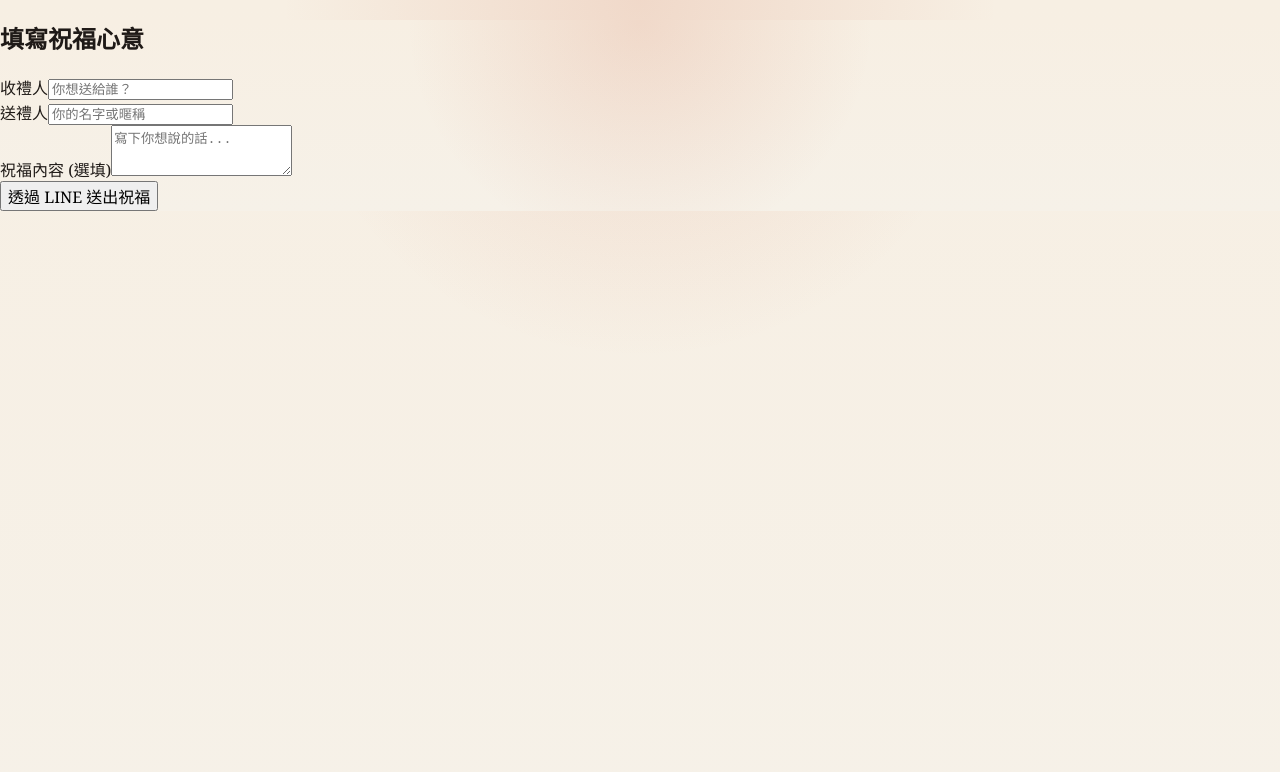
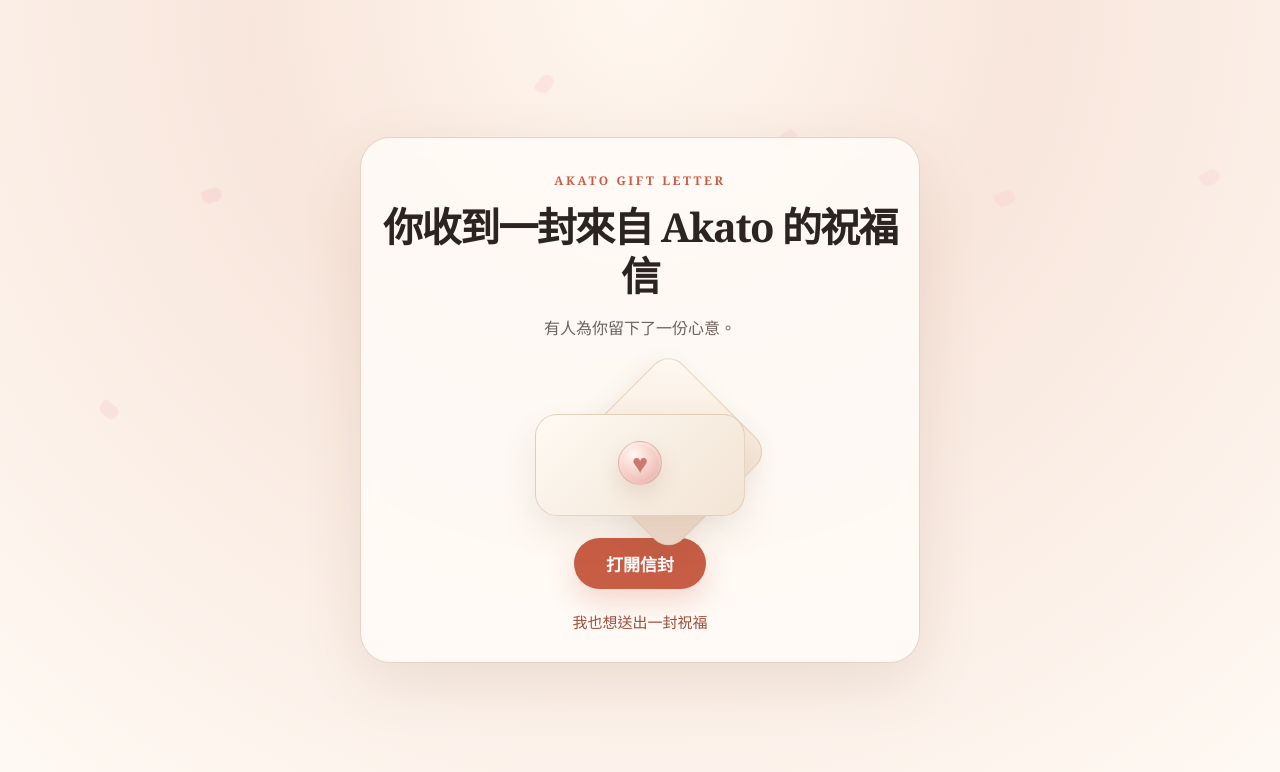
Before and after one commit to akto0301-source/akato-digital-gift-lottery, a Next.js app: page /letter in a window 1280 px wide. Shown: the top 772 px of the page. Built offline with nearby package versions, Linux system fonts and the light colour scheme.

Commit message:
Refactor GiftEntryPanel to LetterPage component

```diff
--- a/app/letter/page.tsx
+++ b/app/letter/page.tsx
@@ -1,93 +1,379 @@
 "use client";
 
-import React, { useState } from 'react';
+import Link from "next/link";
+import { useEffect, useMemo, useState } from "react";
 
-export default function GiftEntryPanel() {
-  // 定義表單狀態
-  const [from, setFrom] = useState('');
-  const [to, setTo] = useState('');
-  const [message, setMessage] = useState('');
+export default function LetterPage() {
+  const [isOpened, setIsOpened] = useState(false);
+  const [fromName, setFromName] = useState("");
+  const [toName, setToName] = useState("");
 
-  // 處理 LINE 分享的完整邏輯
-  const handleLineShare = () => {
-    // 1. 使用 URLSearchParams 安全處理參數與編碼，避免出現 undefined
-    const params = new URLSearchParams();
+  useEffect(() => {
+    const params = new URLSearchParams(window.location.search);
+    setFromName(params.get("from")?.trim() || "");
+    setToName(params.get("to")?.trim() || "");
+  }, []);
 
-    // 2. 從表單狀態讀取送禮人與收禮人，並去除前後空白
-    if (from) params.append('from', from.trim());
-    if (to) params.append('to', to.trim());
-
-    // 3. 組裝乾淨的收禮信封網址 (不再傳遞 message，直接指向 /letter)
-    const queryString = params.toString();
-    const letterUrl = `https://gift.akato.net/letter${queryString ? '?' + queryString : ''}`;
-
-    // 4. 組合乾淨的 LINE 分享文字
-    const shareText = `你收到一封來自 Akato 的祝福信 ✉️\n\n點開信封：\n${letterUrl}`;
-
-    // 5. 再次 encode 整個訊息並開啟 LINE 分享連結
-    const lineUrl = `https://line.me/R/msg/text/?${encodeURIComponent(shareText)}`;
-    window.open(lineUrl, '_blank');
-  };
+  const petals = useMemo(
+    () => [
+      { left: "8%", delay: "0s", duration: "11s", scale: 0.8, opacity: 0.45 },
+      { left: "16%", delay: "2s", duration: "13s", scale: 1, opacity: 0.55 },
+      { left: "24%", delay: "5s", duration: "12s", scale: 0.7, opacity: 0.38 },
+      { left: "33%", delay: "1s", duration: "14s", scale: 1.15, opacity: 0.48 },
+      { left: "42%", delay: "4s", duration: "10s", scale: 0.75, opacity: 0.42 },
+      { left: "51%", delay: "6s", duration: "15s", scale: 1, opacity: 0.5 },
+      { left: "61%", delay: "3s", duration: "12s", scale: 0.9, opacity: 0.42 },
+      { left: "70%", delay: "7s", duration: "14s", scale: 1.18, opacity: 0.48 },
+      { left: "78%", delay: "2.5s", duration: "11s", scale: 0.72, opacity: 0.4 },
+      { left: "87%", delay: "5.5s", duration: "13s", scale: 1, opacity: 0.5 },
+      { left: "94%", delay: "1.5s", duration: "16s", scale: 0.85, opacity: 0.36 },
+      { left: "12%", delay: "8s", duration: "15s", scale: 1.1, opacity: 0.42 },
+      { left: "46%", delay: "9s", duration: "16s", scale: 0.68, opacity: 0.35 },
+      { left: "66%", delay: "10s", duration: "13s", scale: 0.95, opacity: 0.44 },
+    ],
+    []
+  );
 
   return (
-    <div className="w-full max-w-md mx-auto p-8 bg-white/70 backdrop-blur-md rounded-2xl shadow-[0_8px_32px_rgba(139,133,128,0.05)] border border-[#D9C9B6]/40">
-      <h2 className="text-xl text-[#7A736E] mb-6 text-center font-medium tracking-[0.15em]">
-        填寫祝福心意
-      </h2>
+    <main style={styles.page}>
+      <div style={styles.petals} aria-hidden="true">
+        {petals.map((petal, index) => (
+          <span
+            key={index}
+            style={{
+              ...styles.petal,
+              left: petal.left,
+              opacity: petal.opacity,
+              transform: `scale(${petal.scale})`,
+              animationDelay: petal.delay,
+              animationDuration: petal.duration,
+            }}
+          />
+        ))}
+      </div>
 
-      <div className="space-y-5">
-        {/* 收禮人輸入框 */}
-        <div>
-          <label className="block text-[13px] text-[#A39B95] mb-1.5 tracking-widest">
-            收禮人
-          </label>
-          <input
-            type="text"
-            value={to}
-            onChange={(e) => setTo(e.target.value)}
-            placeholder="你想送給誰？"
-            className="w-full px-4 py-3.5 rounded-xl bg-white/80 border border-[#D9C9B6]/60 focus:outline-none focus:border-[#D9C9B6] focus:ring-1 focus:ring-[#D9C9B6]/50 text-[#7A736E] placeholder-[#A39B95]/50 transition-all text-[15px]"
+      <section style={styles.card}>
+        <p style={styles.kicker}>AKATO GIFT LETTER</p>
+
+        {toName ? <p style={styles.recipient}>給 {toName}</p> : null}
+
+        <h1 style={styles.title}>你收到一封來自 Akato 的祝福信</h1>
+
+        <p style={styles.subtitle}>有人為你留下了一份心意。</p>
+
+        <div
+          style={{
+            ...styles.envelope,
+            transform: isOpened ? "translateY(-8px)" : "translateY(0)",
+          }}
+        >
+          <div
+            style={{
+              ...styles.letterPaper,
+              opacity: isOpened ? 1 : 0,
+              transform: isOpened
+                ? "translate(-50%, -52px)"
+                : "translate(-50%, 8px)",
+            }}
           />
+
+          <div
+            style={{
+              ...styles.envelopeFlap,
+              transform: isOpened
+                ? "translateX(-50%) rotateX(58deg) rotate(45deg)"
+                : "translateX(-50%) rotate(45deg)",
+              opacity: isOpened ? 0.78 : 1,
+            }}
+          />
+
+          <div style={styles.envelopeBody}>
+            <div style={styles.foldLineLeft} />
+            <div style={styles.foldLineRight} />
+
+            <div
+              style={{
+                ...styles.heartSeal,
+                opacity: isOpened ? 0 : 1,
+                transform: isOpened
+                  ? "translate(-50%, -50%) scale(0.86)"
+                  : "translate(-50%, -50%) scale(1)",
+              }}
+            >
+              ♥
+            </div>
+          </div>
         </div>
 
-        {/* 送禮人輸入框 */}
-        <div>
-          <label className="block text-[13px] text-[#A39B95] mb-1.5 tracking-widest">
-            送禮人
-          </label>
-          <input
-            type="text"
-            value={from}
-            onChange={(e) => setFrom(e.target.value)}
-            placeholder="你的名字或暱稱"
-            className="w-full px-4 py-3.5 rounded-xl bg-white/80 border border-[#D9C9B6]/60 focus:outline-none focus:border-[#D9C9B6] focus:ring-1 focus:ring-[#D9C9B6]/50 text-[#7A736E] placeholder-[#A39B95]/50 transition-all text-[15px]"
-          />
-        </div>
+        {!isOpened ? (
+          <button style={styles.button} onClick={() => setIsOpened(true)}>
+            打開信封
+          </button>
+        ) : (
+          <div style={styles.messageBox}>
+            <p style={styles.message}>願今天的你，被溫柔地接住。</p>
+            <p style={styles.messageSmall}>
+              慢慢來也沒關係，這份祝福會陪你一下。
+            </p>
+            {fromName ? (
+              <p style={styles.sender}>來自 {fromName} 的祝福</p>
+            ) : null}
+          </div>
+        )}
 
-        {/* 祝福內容 (不帶入網址，純粹留存在面板或後續存檔使用) */}
-        <div>
-          <label className="block text-[13px] text-[#A39B95] mb-1.5 tracking-widest">
-            祝福內容 <span className="text-[11px] opacity-60">(選填)</span>
-          </label>
-          <textarea
-            value={message}
-            onChange={(e) => setMessage(e.target.value)}
-            placeholder="寫下你想說的話..."
-            rows={3}
-            className="w-full px-4 py-3.5 rounded-xl bg-white/80 border border-[#D9C9B6]/60 focus:outline-none focus:border-[#D9C9B6] focus:ring-1 focus:ring-[#D9C9B6]/50 text-[#7A736E] placeholder-[#A39B95]/50 transition-all resize-none text-[15px]"
-          />
-        </div>
+        <Link href="/" style={styles.homeLink}>
+          我也想送出一封祝福
+        </Link>
+      </section>
 
-        {/* LINE 分享按鈕 */}
-        <div className="pt-4">
-          <button
-            onClick={handleLineShare}
-            className="w-full py-4 rounded-full bg-[#7A9B7A] text-white text-[15px] font-medium tracking-[0.2em] hover:bg-[#688768] active:scale-[0.98] transition-all duration-300 shadow-sm flex items-center justify-center gap-2"
-          >
-            透過 LINE 送出祝福
-          </button>
-        </div>
-      </div>
-    </div>
+      <style jsx>{`
+        @keyframes fall {
+          0% {
+            transform: translateY(-36px) rotate(0deg);
+          }
+          100% {
+            transform: translateY(112vh) rotate(260deg);
+          }
+        }
+
+        @keyframes fadeUp {
+          0% {
+            opacity: 0;
+            transform: translateY(18px);
+          }
+          100% {
+            opacity: 1;
+            transform: translateY(0);
+          }
+        }
+
+        @media (max-width: 520px) {
+          main {
+            padding: 24px 14px !important;
+            align-items: flex-start !important;
+          }
+        }
+      `}</style>
+    </main>
   );
 }
+
+const styles: Record<string, React.CSSProperties> = {
+  page: {
+    minHeight: "100vh",
+    padding: "42px 20px",
+    display: "flex",
+    alignItems: "center",
+    justifyContent: "center",
+    background:
+      "radial-gradient(circle at top, #fff7ef 0%, #f8e6dc 38%, #fffaf4 100%)",
+    color: "#2b2421",
+    position: "relative",
+    overflow: "hidden",
+  },
+  petals: {
+    position: "fixed",
+    inset: 0,
+    pointerEvents: "none",
+    overflow: "hidden",
+    zIndex: 0,
+  },
+  petal: {
+    position: "absolute",
+    top: "-28px",
+    width: "14px",
+    height: "20px",
+    borderRadius: "14px 14px 14px 4px",
+    background: "rgba(245, 190, 198, 0.58)",
+    animationName: "fall",
+    animationTimingFunction: "linear",
+    animationIterationCount: "infinite",
+  },
+  card: {
+    width: "min(560px, 100%)",
+    padding: "34px 22px 30px",
+    borderRadius: "30px",
+    border: "1px solid rgba(210, 170, 145, 0.48)",
+    background: "rgba(255, 252, 247, 0.86)",
+    boxShadow: "0 20px 60px rgba(120, 80, 54, 0.12)",
+    textAlign: "center",
+    backdropFilter: "blur(10px)",
+    position: "relative",
+    zIndex: 1,
+  },
+  kicker: {
+    margin: 0,
+    color: "#c85d45",
+    fontSize: "12px",
+    letterSpacing: "0.22em",
+    fontWeight: 700,
+  },
+  recipient: {
+    margin: "16px 0 0",
+    color: "#9f6a55",
+    fontSize: "16px",
+    letterSpacing: "0.08em",
+    fontWeight: 600,
+  },
+  title: {
+    margin: "14px auto 0",
+    fontSize: "clamp(26px, 4.2vw, 40px)",
+    lineHeight: 1.22,
+    fontWeight: 700,
+    letterSpacing: "-0.04em",
+  },
+  subtitle: {
+    margin: "14px auto 0",
+    color: "#6e625c",
+    fontSize: "16px",
+    lineHeight: 1.7,
+  },
+  envelope: {
+    width: "210px",
+    height: "148px",
+    margin: "26px auto 22px",
+    position: "relative",
+    transition: "transform 0.72s cubic-bezier(0.22, 1, 0.36, 1)",
+    perspective: "800px",
+  },
+  letterPaper: {
+    position: "absolute",
+    left: "50%",
+    bottom: "54px",
+    width: "150px",
+    height: "98px",
+    borderRadius: "18px",
+    background:
+      "linear-gradient(180deg, rgba(255, 253, 248, 0.98), rgba(250, 239, 228, 0.98))",
+    border: "1px solid rgba(215, 186, 158, 0.45)",
+    boxShadow: "0 12px 28px rgba(120, 90, 60, 0.12)",
+    transition:
+      "opacity 0.78s ease 0.18s, transform 0.82s cubic-bezier(0.22, 1, 0.36, 1) 0.12s",
+    zIndex: 1,
+  },
+  envelopeFlap: {
+    position: "absolute",
+    top: 0,
+    left: "50%",
+    width: "144px",
+    height: "144px",
+    background:
+      "linear-gradient(135deg, #fffaf3 0%, #f6e5d7 58%, #eed8c8 100%)",
+    borderRadius: "20px",
+    border: "1px solid rgba(210, 185, 155, 0.52)",
+    boxShadow: "0 10px 24px rgba(120, 90, 60, 0.1)",
+    transformOrigin: "center 78%",
+    transition:
+      "transform 0.76s cubic-bezier(0.22, 1, 0.36, 1), opacity 0.5s ease",
+    zIndex: 2,
+  },
+  envelopeBody: {
+    position: "absolute",
+    left: 0,
+    right: 0,
+    bottom: 0,
+    height: "102px",
+    borderRadius: "22px",
+    background:
+      "linear-gradient(135deg, #fffaf3 0%, #f8efe4 48%, #f3e4d5 100%)",
+    border: "1px solid rgba(210, 185, 155, 0.55)",
+    boxShadow: "0 18px 36px rgba(120, 90, 60, 0.12)",
+    display: "flex",
+    alignItems: "center",
+    justifyContent: "center",
+    overflow: "hidden",
+    zIndex: 3,
+  },
+  foldLineLeft: {
+    position: "absolute",
+    left: "-8px",
+    bottom: "6px",
+    width: "132px",
+    height: "1px",
+    background: "rgba(210, 185, 155, 0.42)",
+    transform: "rotate(31deg)",
+    transformOrigin: "left center",
+  },
+  foldLineRight: {
+    position: "absolute",
+    right: "-8px",
+    bottom: "6px",
+    width: "132px",
+    height: "1px",
+    background: "rgba(210, 185, 155, 0.42)",
+    transform: "rotate(-31deg)",
+    transformOrigin: "right center",
+  },
+  heartSeal: {
+    position: "absolute",
+    left: "50%",
+    top: "48%",
+    width: "44px",
+    height: "44px",
+    borderRadius: "50%",
+    display: "flex",
+    alignItems: "center",
+    justifyContent: "center",
+    color: "#c97972",
+    fontSize: "27px",
+    lineHeight: 1,
+    background:
+      "radial-gradient(circle at 35% 30%, #fff7ef 0%, #f3c8c0 58%, #dba69c 100%)",
+    border: "1px solid rgba(205, 148, 137, 0.46)",
+    boxShadow:
+      "0 10px 22px rgba(150, 95, 82, 0.16), inset 0 1px 4px rgba(255, 255, 255, 0.6)",
+    transition: "opacity 0.24s ease, transform 0.26s ease",
+    zIndex: 4,
+  },
+  button: {
+    appearance: "none",
+    border: "none",
+    borderRadius: "999px",
+    padding: "13px 32px",
+    background: "#c85d45",
+    color: "#fff",
+    fontSize: "17px",
+    fontWeight: 700,
+    cursor: "pointer",
+    boxShadow: "0 12px 28px rgba(200, 93, 69, 0.22)",
+    display: "inline-flex",
+    alignItems: "center",
+    justifyContent: "center",
+  },
+  messageBox: {
+    margin: "4px auto 0",
+    maxWidth: "460px",
+    padding: "22px 20px",
+    borderRadius: "24px",
+    background: "rgba(255, 246, 240, 0.96)",
+    border: "1px solid rgba(210, 170, 145, 0.4)",
+    boxShadow: "0 14px 34px rgba(120, 80, 54, 0.1)",
+    animation: "fadeUp 0.72s ease both",
+  },
+  message: {
+    margin: 0,
+    fontSize: "22px",
+    lineHeight: 1.7,
+    fontWeight: 700,
+  },
+  messageSmall: {
+    margin: "12px 0 0",
+    color: "#756860",
+    fontSize: "15px",
+    lineHeight: 1.8,
+  },
+  sender: {
+    margin: "16px 0 0",
+    color: "#a45b4b",
+    fontSize: "14px",
+    letterSpacing: "0.06em",
+    fontWeight: 600,
+  },
+  homeLink: {
+    display: "block",
+    marginTop: "22px",
+    color: "#9f4d3d",
+    fontSize: "15px",
+    textDecoration: "none",
+  },
+};
```
